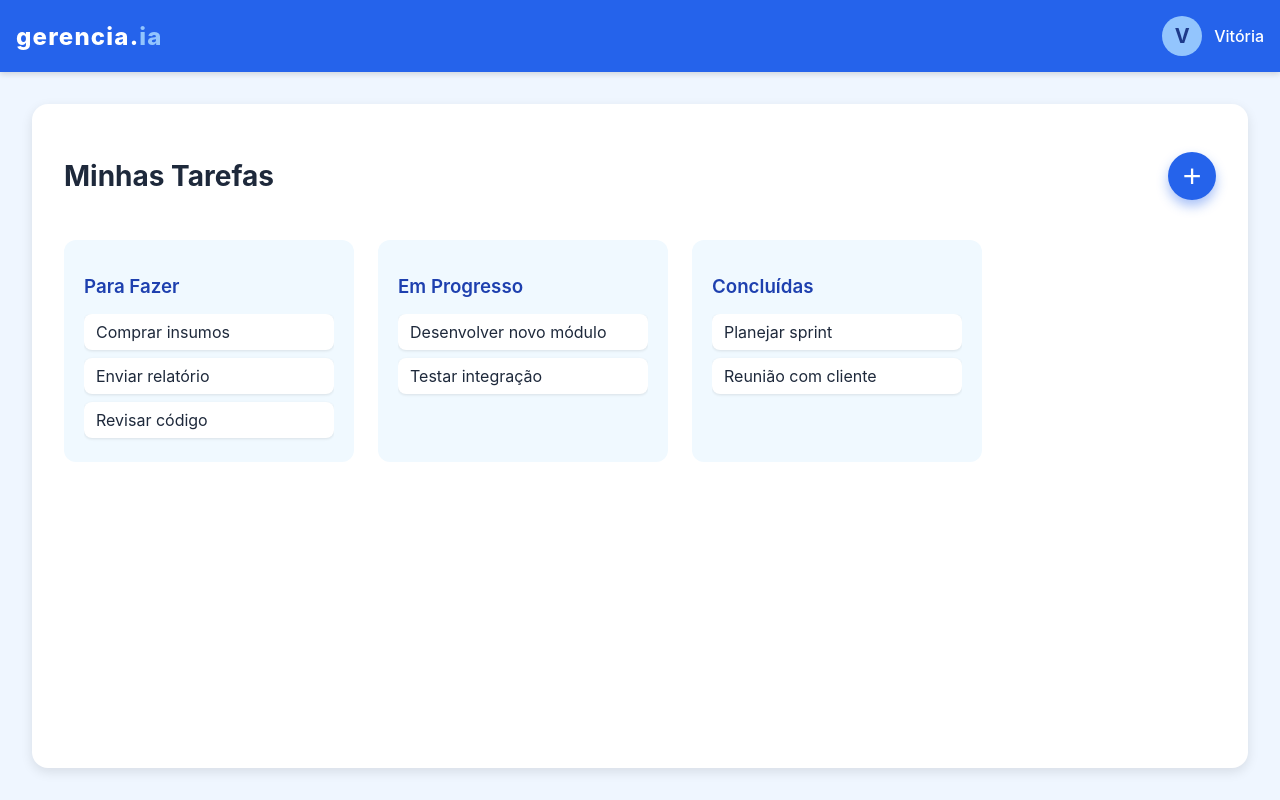
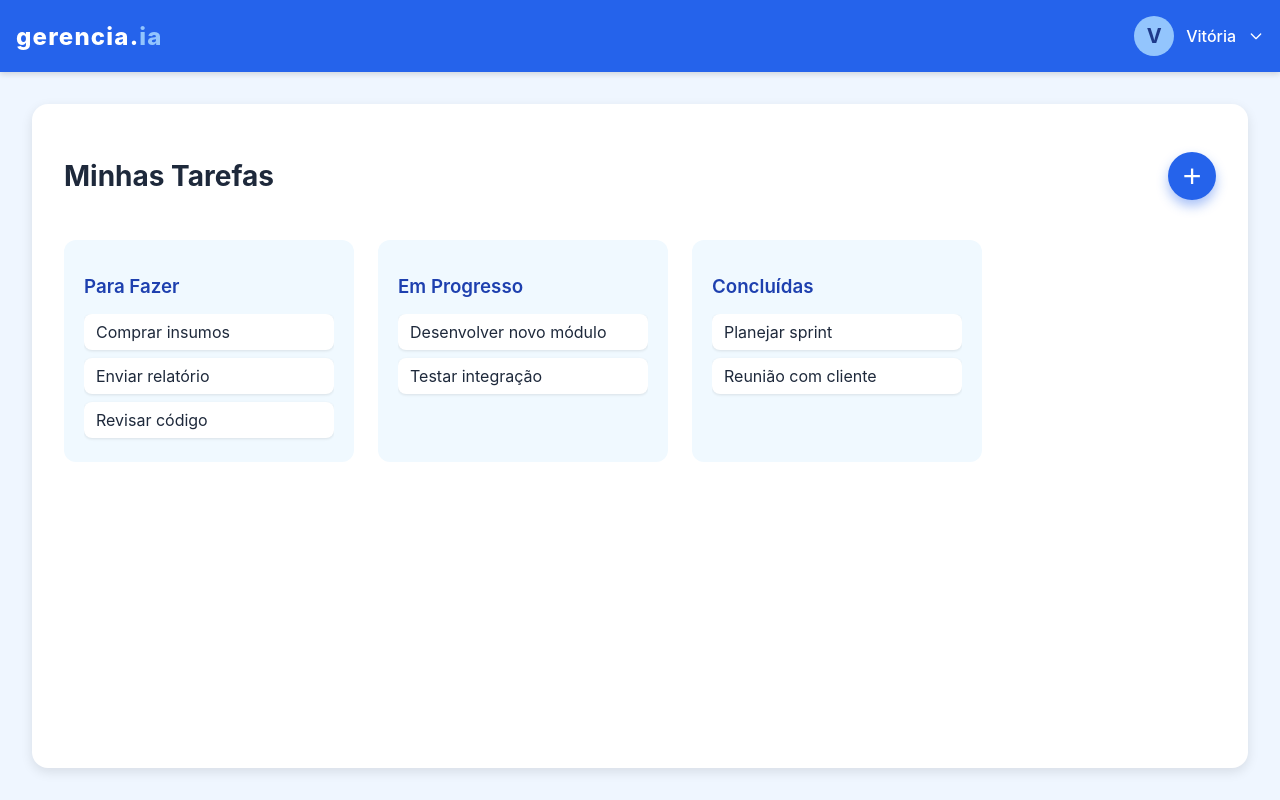
Before and after one commit to Guidjy/23-Debuggers-Anonimos, a React (Create React App) app in the folder frontend/: page /dashboard in a window 1280 px wide. Built offline with nearby package versions, Linux system fonts and the light colour scheme.

Commit message:
feat: edit login

```diff
--- a/frontend/src/App.js
+++ b/frontend/src/App.js
@@ -1,6 +1,6 @@
-// src/App.js
 import { BrowserRouter as Router, Routes, Route, Navigate } from 'react-router-dom';
 import Dashboard from './pages/Dashboard';
+import Login from './pages/Login';
 import './App.css';
 
 function App() {
@@ -9,6 +9,7 @@ function App() {
       <Routes>
         <Route path="/" element={<Navigate to="/dashboard" />} />
         <Route path="/dashboard" element={<Dashboard />} />
+        <Route path="/login" element={<Login />} />
       </Routes>
     </Router>
   );
--- a/frontend/src/components/Header.js
+++ b/frontend/src/components/Header.js
@@ -1,16 +1,68 @@
+import { useState, useRef, useEffect } from 'react';
+import { useNavigate } from 'react-router-dom';
+
 function Header() {
+  const [open, setOpen] = useState(false);
+  const navigate = useNavigate();
+  const dropdownRef = useRef(null);
+
+  // Fecha o dropdown se clicar fora
+  useEffect(() => {
+    function handleClickOutside(event) {
+      if (dropdownRef.current && !dropdownRef.current.contains(event.target)) {
+        setOpen(false);
+      }
+    }
+    document.addEventListener('mousedown', handleClickOutside);
+    return () => {
+      document.removeEventListener('mousedown', handleClickOutside);
+    };
+  }, []);
+
+  function handleLogout() {
+    // Aqui você pode limpar tokens ou estado, se tiver
+    // Exemplo: localStorage.removeItem('token');
+    navigate('/login');
+  }
+
   return (
     <>
       <header className="header">
-        {/* Logo */}
         <div className="logo">
           gerencia.<span className="logo-highlight">ia</span>
         </div>
 
-        {/* Perfil */}
-        <div className="profile">
-          <div className="avatar">V</div>
-          <span className="profile-name">Vitória</span>
+        <div className="profile" ref={dropdownRef}>
+          <button
+            className="profile-button"
+            onClick={() => setOpen((o) => !o)}
+            aria-haspopup="true"
+            aria-expanded={open}
+          >
+            <div className="avatar">V</div>
+            <span className="profile-name">Vitória</span>
+            <svg
+              className={`chevron ${open ? 'open' : ''}`}
+              xmlns="http://www.w3.org/2000/svg"
+              fill="none"
+              viewBox="0 0 24 24"
+              stroke="currentColor"
+              width="16"
+              height="16"
+            >
+              <path strokeLinecap="round" strokeLinejoin="round" strokeWidth="2" d="M19 9l-7 7-7-7" />
+            </svg>
+          </button>
+
+          {open && (
+            <ul className="dropdown-menu" role="menu">
+              <li>
+                <button onClick={handleLogout} role="menuitem" className="dropdown-item">
+                  Sair
+                </button>
+              </li>
+            </ul>
+          )}
         </div>
       </header>
 
@@ -36,11 +88,19 @@ function Header() {
             color: #93c5fd; /* azul claro */
           }
           .profile {
+            position: relative;
+            user-select: none;
+          }
+          .profile-button {
             display: flex;
             align-items: center;
             gap: 0.75rem;
+            background: none;
+            border: none;
             color: white;
-            user-select: none;
+            cursor: pointer;
+            font: inherit;
+            padding: 0;
           }
           .avatar {
             width: 40px;
@@ -57,6 +117,38 @@ function Header() {
           .profile-name {
             font-weight: 500;
           }
+          .chevron {
+            transition: transform 0.2s ease;
+          }
+          .chevron.open {
+            transform: rotate(180deg);
+          }
+          .dropdown-menu {
+            position: absolute;
+            right: 0;
+            top: 100%;
+            margin-top: 0.5rem;
+            background: white;
+            border-radius: 0.5rem;
+            box-shadow: 0 4px 8px rgba(0,0,0,0.1);
+            min-width: 120px;
+            z-index: 100;
+            padding: 0.5rem 0;
+          }
+          .dropdown-item {
+            width: 100%;
+            padding: 0.5rem 1rem;
+            background: none;
+            border: none;
+            text-align: left;
+            cursor: pointer;
+            font-size: 1rem;
+            color: #1e293b;
+            transition: background-color 0.2s ease;
+          }
+          .dropdown-item:hover {
+            background-color: #e0e7ff;
+          }
         `}
       </style>
     </>
--- a/frontend/src/pages/Login.js
+++ b/frontend/src/pages/Login.js
@@ -0,0 +1,7 @@
+export default function Login() {
+  return (
+    <div>
+      <h2>Página de Login</h2>
+    </div>
+  );
+}
```
